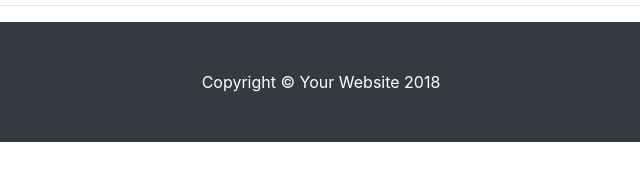
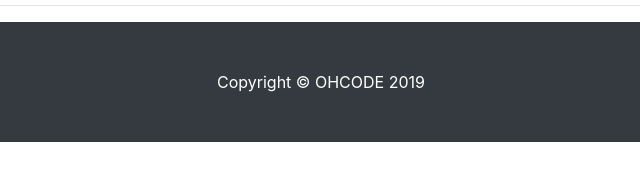
Before and after one commit to oleg-bc/portfolio, a website: page about.html in a window 1280 px wide. Shown: the part 415-596 px from the top of the page, 319-959 px from the left. Drawn offline with Linux system fonts and the light colour scheme.

Commit message:
small update on about page

```diff
--- a/about.html
+++ b/about.html
@@ -126,7 +126,7 @@
     <!-- Footer -->
     <footer class="py-5 bg-dark">
         <div class="container">
-            <p class="m-0 text-center text-white">Copyright &copy; Your Website 2018</p>
+            <p class="m-0 text-center text-white">Copyright &copy; OHCODE 2019</p>
         </div>
         <!-- /.container -->
     </footer>
```
